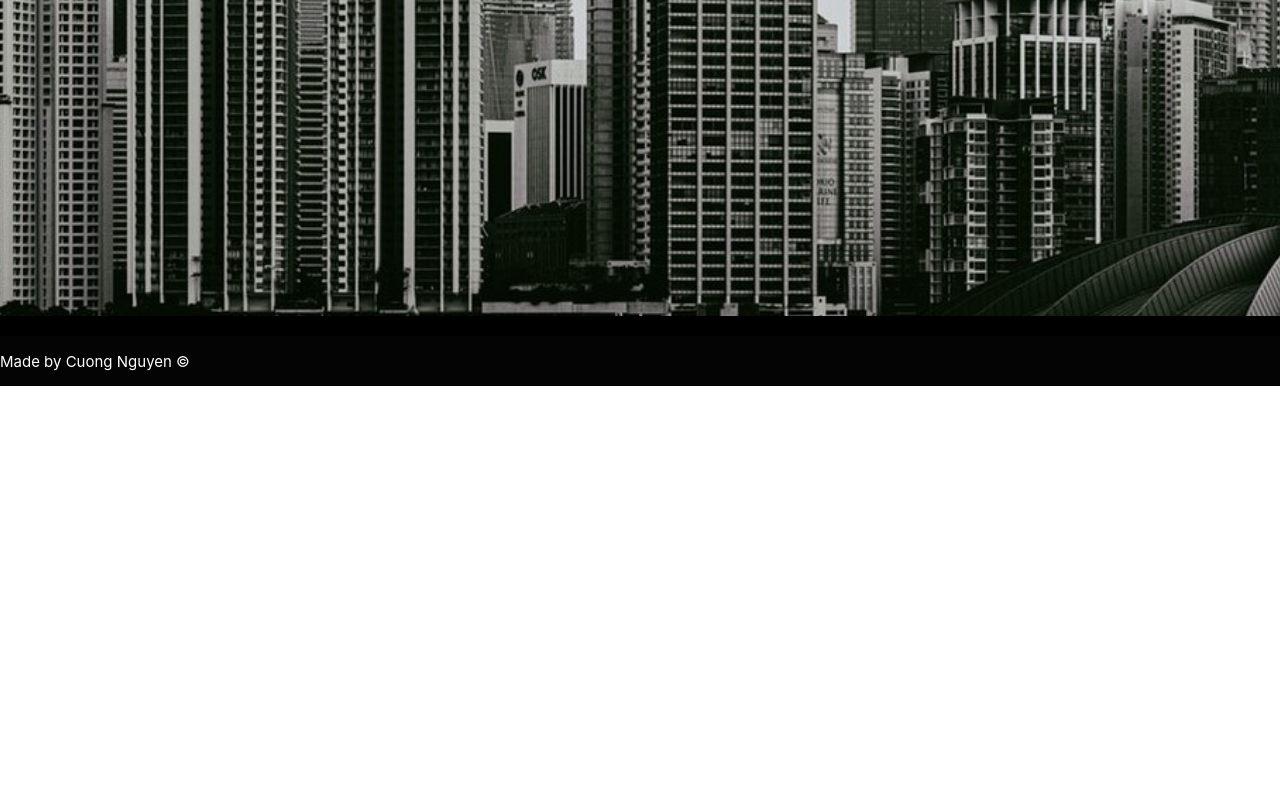
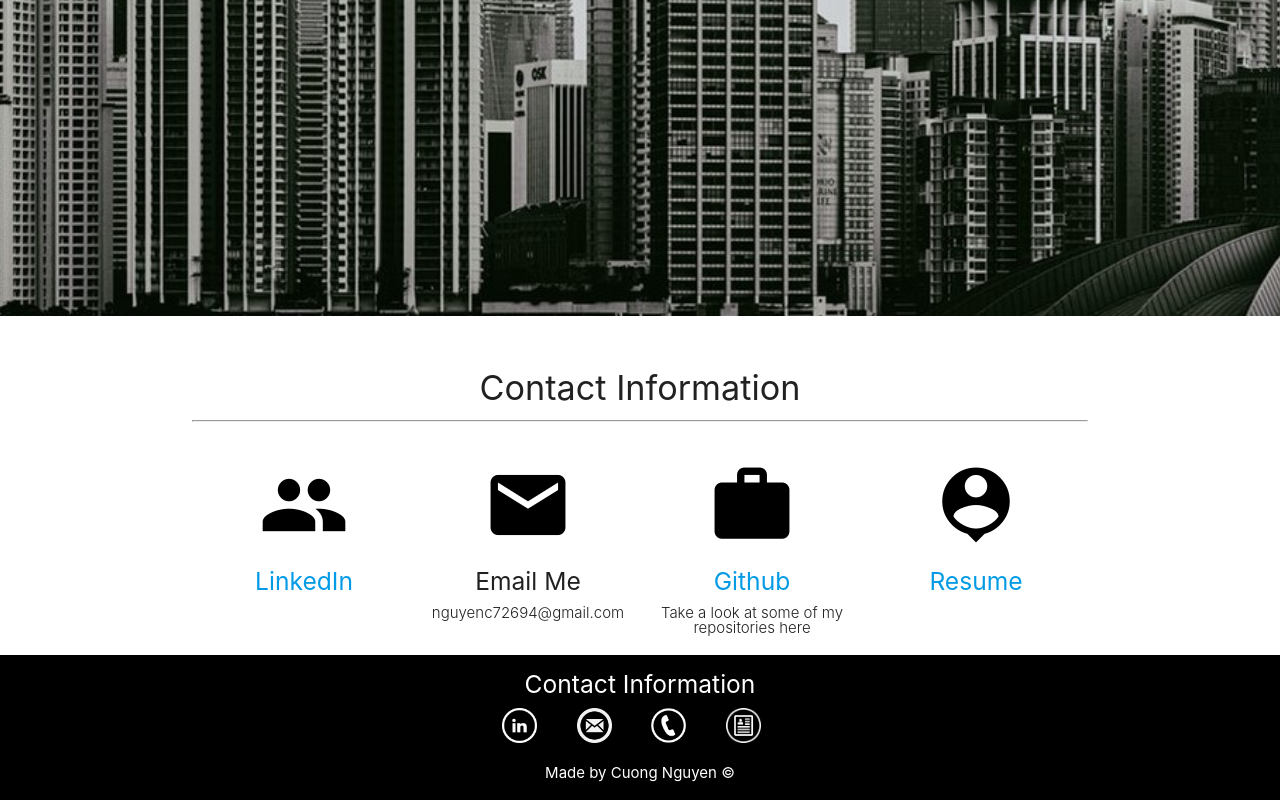
Before and after one commit to nguyenc26/New-Portfolio, a plain HTML site: page contact.html in a window 1280 px wide. Shown: the part 584-1384 px from the top of the page. Before the commit the page ends 970 px from the top, so only its background shows below. Drawn offline with nearby package versions, Linux system fonts and the light colour scheme.

Commit message:
added contact page info

```diff
--- a/assets/css/style.css
+++ b/assets/css/style.css
@@ -35,6 +35,6 @@ a {
 
 #linkedIn, #Email, #phoneNumber, #Resume {
     color: white;
-    height: 50px;
-    width: 50px;
+    height: 35px;
+    width: 35px;
 }
--- a/contact.html
+++ b/contact.html
@@ -45,14 +45,65 @@
     <div class="parallax"><img src="assets/images/architectural-design-architecture-buildings-LEdited.jpg"
         alt="Minneapolis background img 1"></div>
   </div>
+  <br><br>
+  <div class="container">
+    <h4 class="center">Contact Information</h4>
+    <hr><br><br>
+    <div class="row">
+      <div class="col s3">
+        <div class="center promo promo-example">
+          <i class="large material-icons">group</i>
+          <h5 class="promo-caption"><a href="https://www.linkedin.com/in/nguyencuong26/" target="_blank">LinkedIn</a>
+          </h5>
+        </div>
+      </div>
+      <div class="col s3">
+        <div class="center promo promo-example">
+          <i class="large material-icons">email</i>
+          <h5 class="promo-caption">Email Me</h5>
+          <p class="light center">nguyenc72694@gmail.com</p>
+        </div>
+      </div>
+      <div class="col s3">
+        <div class="center promo promo-example">
+          <i class=" large material-icons">work</i>
+          <h5 class="promo-caption"><a href="https://github.com/nguyenc26" target="_blank">Github</a></h5>
+          <p class="light center">Take a look at some of my repositories here</p>
+        </div>
+      </div>
+      <div class="col s3">
+        <div class="center promo promo-example">
+          <i class=" large material-icons">person_pin</i>
+          <h5 class="promo-caption"><a href="assets/resume/Cuong Nguyen Resume Full.pdf" target="_blank">Resume</a></h5>
+          <p class="light center"></p>
+        </div>
+      </div>
+    </div>
+  </div>
 
 
 
 
 
-  <footer class="page-footer black">
-    <div class="footer-copyright white-text center">
-      Made by Cuong Nguyen &copy
+
+  <footer class="black">
+    <div class="container">
+      <div class="row">
+        <div class="col s12 center">
+          <h5 class="white-text">Contact Information</h5>
+        </div>
+        <div class="row">
+          <ul>
+            <li class="col s1 offset-s4"><a href="https://www.linkedin.com/in/nguyencuong26/" target="_blank"><img
+                  id="linkedIn" src="assets/images/linkedin.png"></a></li>
+            <li class="col s1"><a href="#"><img id="Email" src="assets/images/Chat2-2-512.png"></a></li>
+            <li class="col s1"><a href="#"><img id="phoneNumber" src="assets/images/cellphone2.png"></a></li>
+            <li class="col s1"><a href="assets/resume/Cuong Nguyen Resume Full.pdf" target="_blank"><img id="Resume"
+                  src="assets/images/resume.png"></a></li>
+          </ul>
+        </div>
+        <p class="white-text center">Made by Cuong Nguyen &copy</p>
+      </div>
     </div>
   </footer>
 
```
Also changed, not shown: index.html (+6 -10 lines), portfolio.html (+6 -10 lines), 1 other file. Lines whose indentation alone changed are shown as unchanged.
